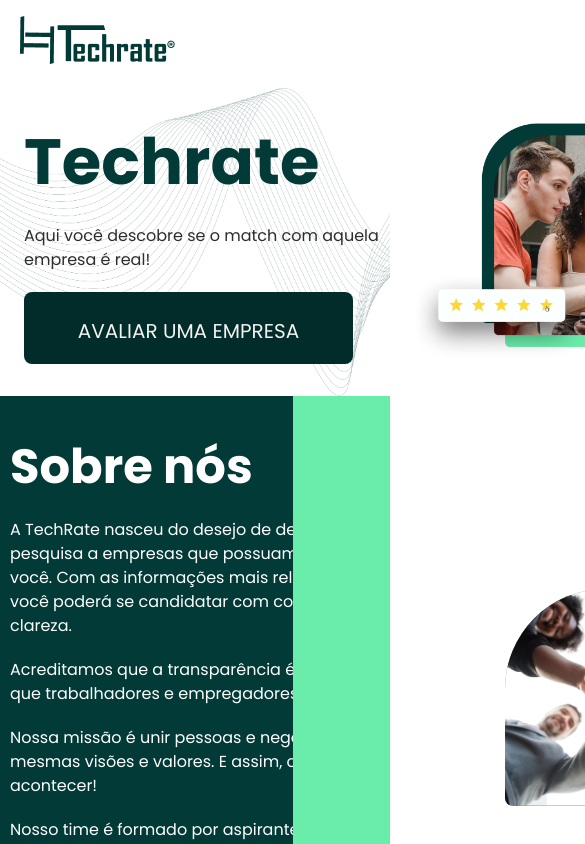
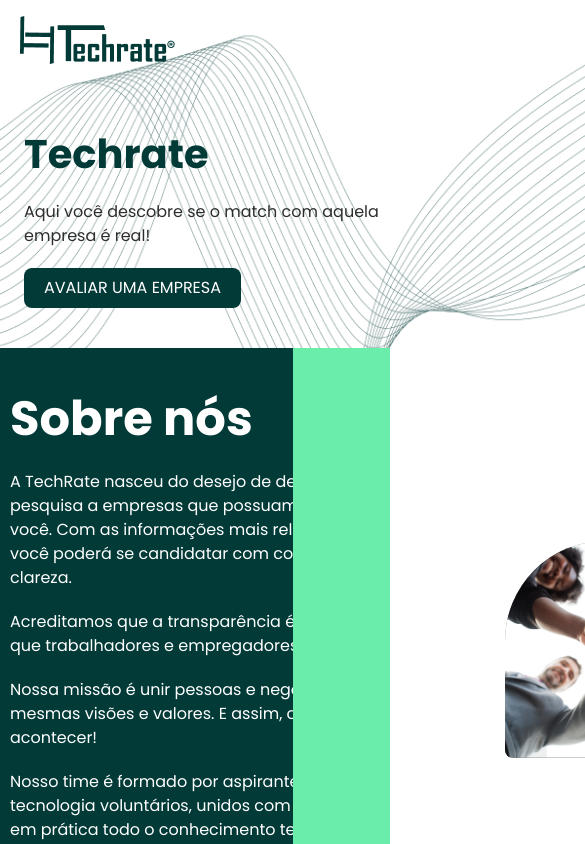
Before and after one commit to TechRate-Lab/TR-Frontend, a React (Vite) app: page / in a window 390 px wide. Shown: the top 844 px of the page, 585 px wide, since content can reach past the window. Built offline with nearby package versions, Linux system fonts and the light colour scheme.

Commit message:
style: layout home componente Inicial mobile

```diff
--- /dev/null
+++ b/src/components/Buttons/AvaliarEmpresa.styled.ts
@@ -0,0 +1,14 @@
+import styled from 'styled-components'
+
+export const AvaliarEmpresaButton = styled.button`
+  all: unset;
+  border-radius: 8px;
+  text-align: center;
+  color: white;
+  font-size: 16px;
+  line-height: 16px;
+  font-weight: 500;
+  background: #013a37;
+  text-transform: uppercase;
+  padding: 12px 20px;
+`
--- /dev/null
+++ b/src/components/Buttons/AvaliarEmpresa.tsx
@@ -0,0 +1,12 @@
+import React from 'react'
+import { AvaliarEmpresaButton } from './AvaliarEmpresa.styled'
+
+const AvaliarEmpresa: React.FC = () => {
+  return (
+    <AvaliarEmpresaButton>
+      Avaliar Uma Empresa
+    </AvaliarEmpresaButton>
+  )
+}
+
+export default AvaliarEmpresa
--- a/src/pages/Home/Inicio/index.tsx
+++ b/src/pages/Home/Inicio/index.tsx
@@ -11,6 +11,7 @@
 import ButtonGlobal from '../../../components/Buttons/ButtonGlobal'
 import heroImage from '../../../assets/newHeroSection.png'
 import { Flex } from '../../../components/styles/Flex.styled'
+import AvaliarEmpresa from '../../../components/Buttons/AvaliarEmpresa'
 
 const Inicio: React.FC = () => {
   const theme = useContext(ThemeContext)
@@ -23,18 +24,21 @@
             <CallSubTitle>
              Aqui você descobre se o match com aquela empresa é real!
             </CallSubTitle>
-            <ButtonGlobal
-              hoverColor={theme.colors.secondary.dark}
-              backgroundColor={theme.colors.secondary.normal}
-              children={'AVALIAR UMA EMPRESA'}
-              fontWeight={theme.buttons.large.fontWeight}
-              fontSize={theme.buttons.large.fontSize}
-              heigth={theme.buttons.large.height}
-              spacing={theme.buttons.large.spacing}
-              padding={theme.buttons.large.padding}
-              color={theme.colors.grey.light}
-              width={theme.buttons.large.width}
-            />
+            <div style={{ width: '222px' }}>
+              <AvaliarEmpresa/>
+            </div>
+            {/* <ButtonGlobal */}
+            {/*   hoverColor={theme.colors.secondary.dark} */}
+            {/*   backgroundColor={theme.colors.secondary.normal} */}
+            {/*   children={'AVALIAR UMA EMPRESA'} */}
+            {/*   fontWeight={theme.buttons.large.fontWeight} */}
+            {/*   fontSize={theme.buttons.large.fontSize} */}
+            {/*   heigth={theme.buttons.large.height} */}
+            {/*   spacing={theme.buttons.large.spacing} */}
+            {/*   padding={theme.buttons.large.padding} */}
+            {/*   color={theme.colors.grey.light} */}
+            {/*   width={theme.buttons.large.width} */}
+            {/* /> */}
           </Call>
           <HeroImage src={heroImage} />
         </Flex>
--- a/src/pages/Home/Inicio/style.ts
+++ b/src/pages/Home/Inicio/style.ts
@@ -26,6 +26,18 @@
   @media screen and (max-width: ${(props) => props.theme.breakpoints.tablet}) {
     padding: 0 24px;
   }
+
+  @media screen and (max-width: ${(props) => props.theme.breakpoints.mobile}) {
+    height: 100%;
+    padding: 40px 24px;
+
+    &::after {
+      width: 780px;
+      height: 350px;
+      transform: translate(-23%, -15%);
+      opacity: 0.7;
+    }
+  }
 `
 
 export const Call = styled.div`
@@ -45,6 +57,10 @@
   line-height: ${(props) => props.theme.typography.desktop.headline1.height};
   font-weight: ${(props) =>
     props.theme.typography.desktop.headline1.fontWeight};
+
+  @media screen and (max-width: ${(props) => props.theme.breakpoints.mobile}) {
+    font-size: ${props => props.theme.typography.mobile.headline1.fontSize};
+  }
 `
 
 export const CallSubTitle = styled.span`
@@ -61,6 +77,13 @@
     font-size: ${props => props.theme.typography.tablet.headline1.fontSize};
     line-height: ${props => props.theme.typography.tablet.headline1.lineHeight};
   }
+
+  @media screen and (max-width: ${(props) => props.theme.breakpoints.mobile}) {
+    width: 100%;
+    font-weight: ${props => props.theme.typography.tablet.headline1.fontWeight};
+    font-size: ${props => props.theme.typography.tablet.headline1.fontSize};
+    line-height: ${props => props.theme.typography.tablet.headline1.lineHeight};
+  }
 `
 
 export const HeroImage = styled.img`
@@ -71,4 +94,8 @@
     width: 400px;
     height: 238px;
   }
+
+  @media screen and (max-width: ${(props) => props.theme.breakpoints.mobile}) {
+    display: none;
+  }
 `
```
